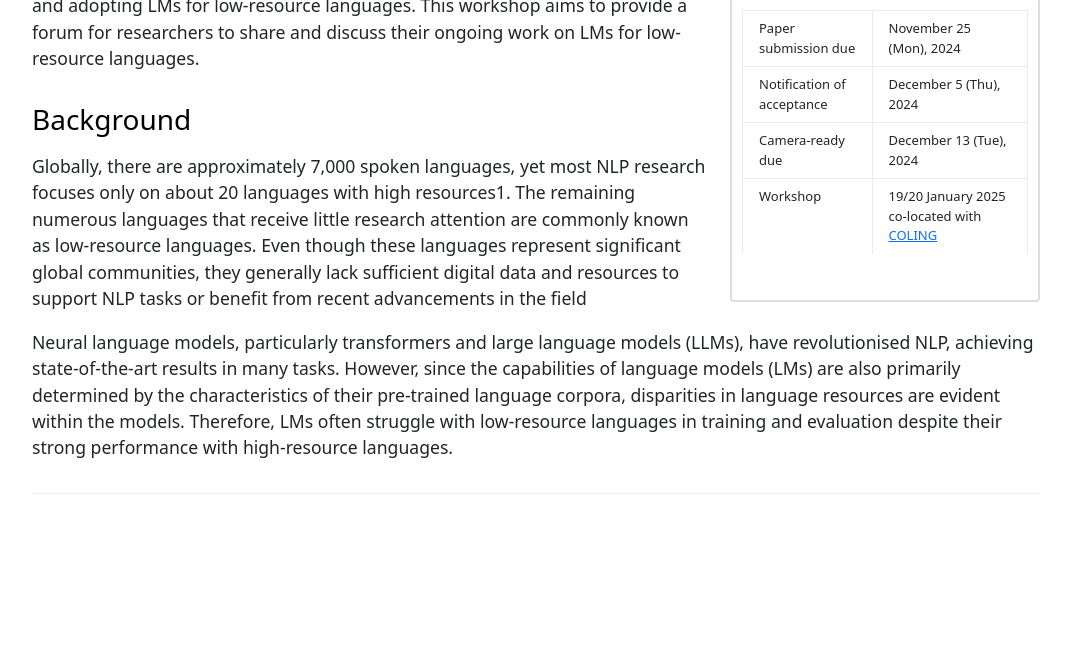
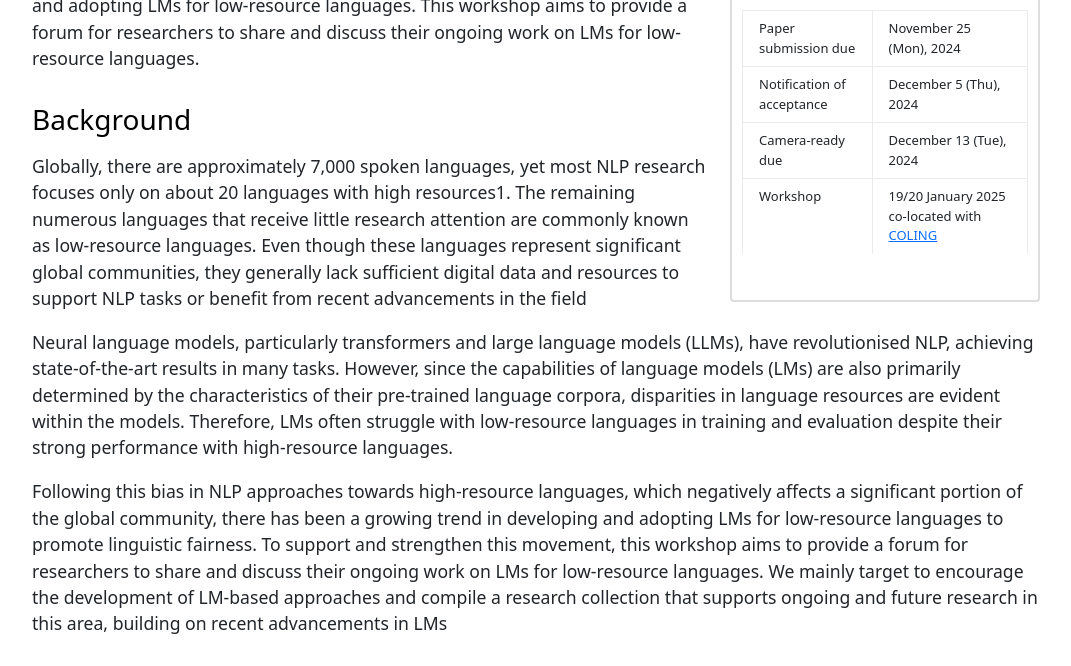
Before and after one commit to LoResLM/LoResLM.github.io, a plain HTML site: page index.html in a window 1280 px wide. Shown: the part 516-1182 px from the top of the page, without its empty margins (104-1175 px from the left). Before the commit the page ends 1074 px from the top, so only its background shows below. Drawn offline with nearby package versions, Linux system fonts and the light colour scheme.

Commit message:
001: Initial commit

```diff
--- a/index.html
+++ b/index.html
@@ -117,7 +117,8 @@
 <h3>Background</h3>
       <p> Globally, there are approximately 7,000 spoken languages, yet most NLP research focuses only on about 20 languages with high resources1. The remaining numerous languages that receive little research attention are commonly known as low-resource languages. Even though these languages represent significant global communities, they generally lack sufficient digital data and resources to support NLP tasks or benefit from recent advancements in the field</p>
       <p> Neural language models, particularly transformers and large language models (LLMs), have revolutionised NLP, achieving state-of-the-art results in many tasks. However, since the capabilities of language models (LMs) are also primarily determined by the characteristics of their pre-trained language corpora, disparities in language resources are evident within the models. Therefore, LMs often struggle with low-resource languages in training and evaluation despite their strong performance with high-resource languages.</p>
-<!--<h2 id="anti-harassment-policy"><strong>Anti-Harassment Policy</strong></h2>-->
+      <p>Following this bias in NLP approaches towards high-resource languages, which negatively affects a significant portion of the global community, there has been a growing trend in developing and adopting LMs for low-resource languages to promote linguistic fairness. To support and strengthen this movement, this workshop aims to provide a forum for researchers to share and discuss their ongoing work on LMs for low-resource languages. We mainly target to encourage the development of LM-based approaches and compile a research collection that supports ongoing and future research in this area, building on recent advancements in LMs</p>
+      <!--<h2 id="anti-harassment-policy"><strong>Anti-Harassment Policy</strong></h2>-->
 <!--<hr />-->
 <!--<p>EMNLP adheres to the <a href="https://www.aclweb.org/adminwiki/index.php?title=Anti-Harassment_Policy">ACL Anti-Harassment Policy</a>. Any participant who experiences harassment or hostile behaviour may contact any current member of the <a href="https://www.aclweb.org/adminwiki/index.php/Professional_Conduct_Committee">ACL Professional Conduct Committee</a>. Please be assured that if you approach us, your concerns will be kept in strict confidence, and we will consult with you on any actions taken.</p>-->
 
```
